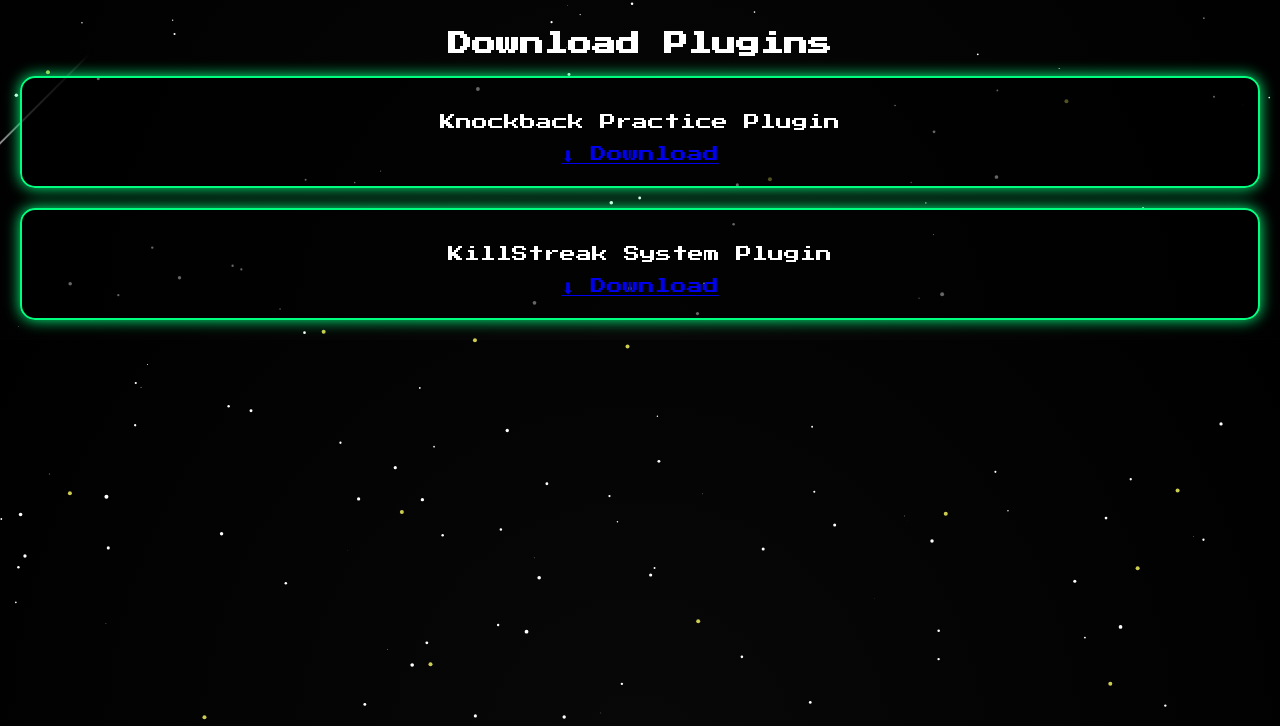
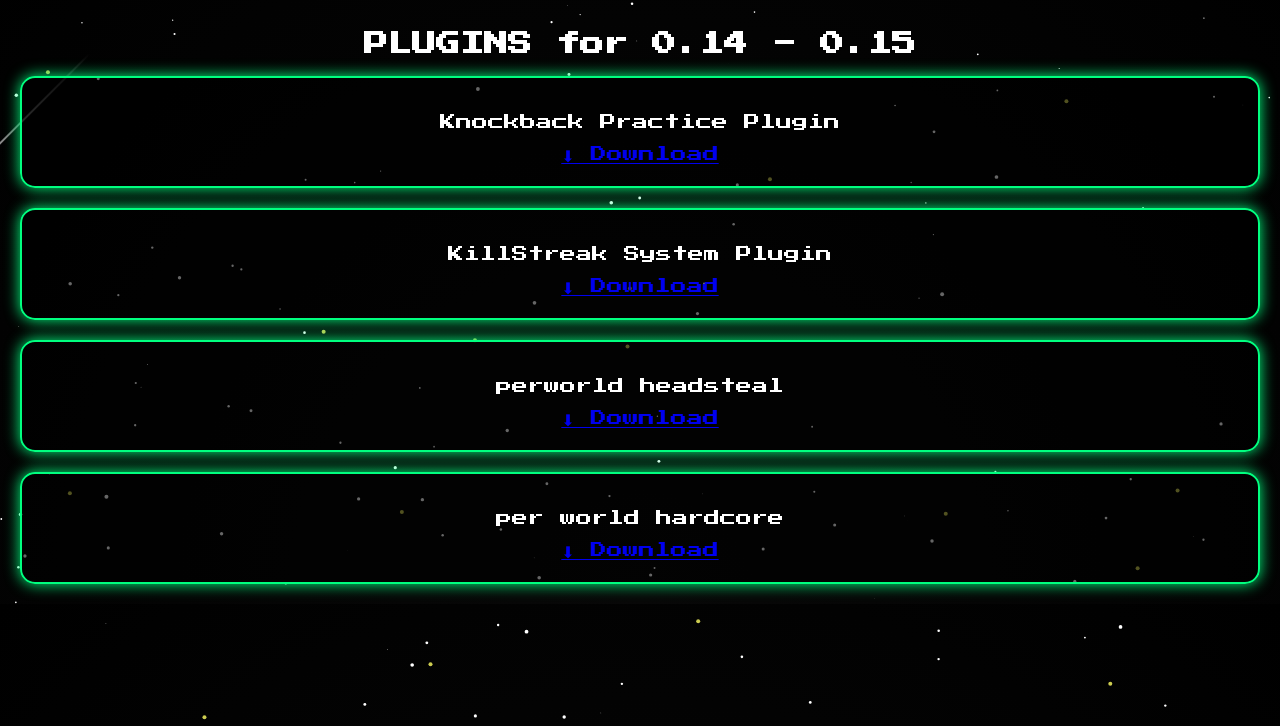
Before and after one commit to PAgamingOP/PAnetworkSHOP, a plain HTML site: page plugins.html in a window 1280 px wide. Shown: the part 74-800 px from the top of the page. Drawn offline with Linux system fonts and the light colour scheme.

Commit message:
plugins.html

```diff
--- a/plugins.html
+++ b/plugins.html
@@ -20,7 +20,7 @@
     <a href="index.html">⬅ Back</a>
     <h3>Plugins</h3>
   </header>
-  <h2>Download Plugins</h2>
+  <h2>PLUGINS for 0.14 - 0.15</h2>
   <div class="download-box">
     <p>Knockback Practice Plugin</p>
     <a href="#">⬇ Download</a>
@@ -29,6 +29,16 @@
     <p>KillStreak System Plugin</p>
     <a href="#">⬇ Download</a>
   </div>
+  <div class="download-box">
+    <p>perworld headsteal</p>
+    <a href="#">⬇ Download</a>
+  </div>
+  <div class="download-box">
+    <p>per world hardcore</p>
+    <a href="#">⬇ Download</a>
+  </div>
+
+
 
   <script>
     // background animation reuse
```
